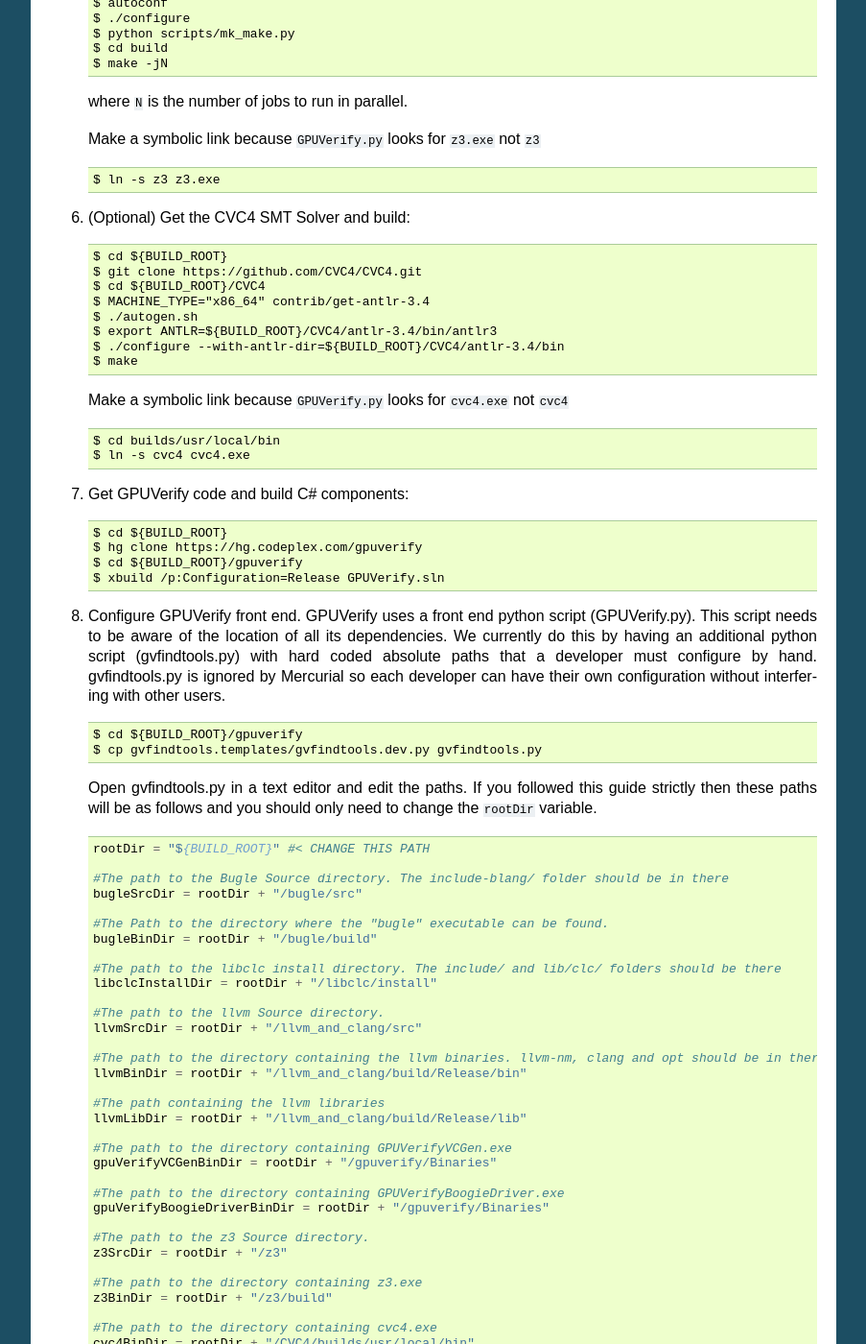
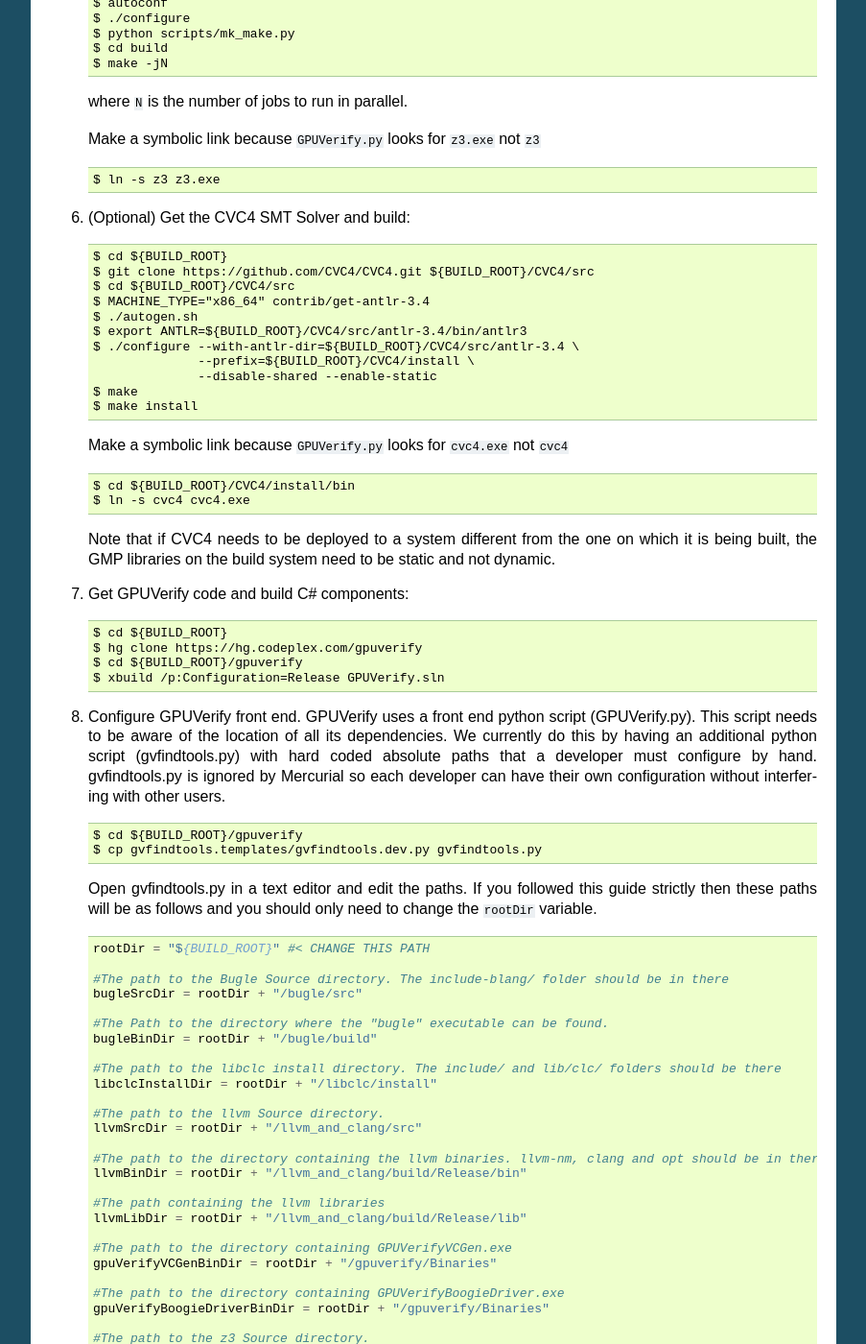
Before and after one commit to mc-imperial/gpuverify, a Sphinx documentation site: the page built from Documentation/developer_guide.rst, in a window 1280 px wide and 1400 px high, scrolled down 5446 px. Shown: the whole window at 96% size, without its empty margins (198-1101 px from the left). Built offline with Sphinx 7.4.7, drawn with Linux system fonts in a browser that asks for light colours; formulas are drawn with MathJax 3; some of the changed text lies outside the part shown.

Commit message:
Fix Mac OS X CVC4 build instructions

```diff
--- a/Documentation/developer_guide.rst
+++ b/Documentation/developer_guide.rst
@@ -331,19 +331,26 @@
 #. (Optional) Get the CVC4 SMT Solver and build::
 
     $ cd ${BUILD_ROOT}
-    $ git clone https://github.com/CVC4/CVC4.git
-    $ cd ${BUILD_ROOT}/CVC4
+    $ git clone https://github.com/CVC4/CVC4.git ${BUILD_ROOT}/CVC4/src
+    $ cd ${BUILD_ROOT}/CVC4/src
     $ MACHINE_TYPE="x86_64" contrib/get-antlr-3.4
     $ ./autogen.sh
-    $ export ANTLR=${BUILD_ROOT}/CVC4/antlr-3.4/bin/antlr3
-    $ ./configure --with-antlr-dir=${BUILD_ROOT}/CVC4/antlr-3.4/bin
+    $ export ANTLR=${BUILD_ROOT}/CVC4/src/antlr-3.4/bin/antlr3
+    $ ./configure --with-antlr-dir=${BUILD_ROOT}/CVC4/src/antlr-3.4 \
+                  --prefix=${BUILD_ROOT}/CVC4/install \
+                  --disable-shared --enable-static
     $ make
+    $ make install
 
    Make a symbolic link because ``GPUVerify.py`` looks for ``cvc4.exe`` not ``cvc4``
    ::
 
-    $ cd builds/usr/local/bin
+    $ cd ${BUILD_ROOT}/CVC4/install/bin
     $ ln -s cvc4 cvc4.exe
+
+   Note that if CVC4 needs to be deployed to a system different from the one
+   on which it is being built, the GMP libraries on the build system need to
+   be static and not dynamic.
 
 #. Get GPUVerify code and build C# components::
 
@@ -402,7 +409,7 @@
       z3BinDir = rootDir + "/z3/build"
 
       #The path to the directory containing cvc4.exe
-      cvc4BinDir = rootDir + "/CVC4/builds/usr/local/bin"
+      cvc4BinDir = rootDir + "/CVC4/install/bin"
 
 #. (Optional) Build the documentation. This requires the Sphinx python module,
    which you can install using ``easy_install``.::
```
